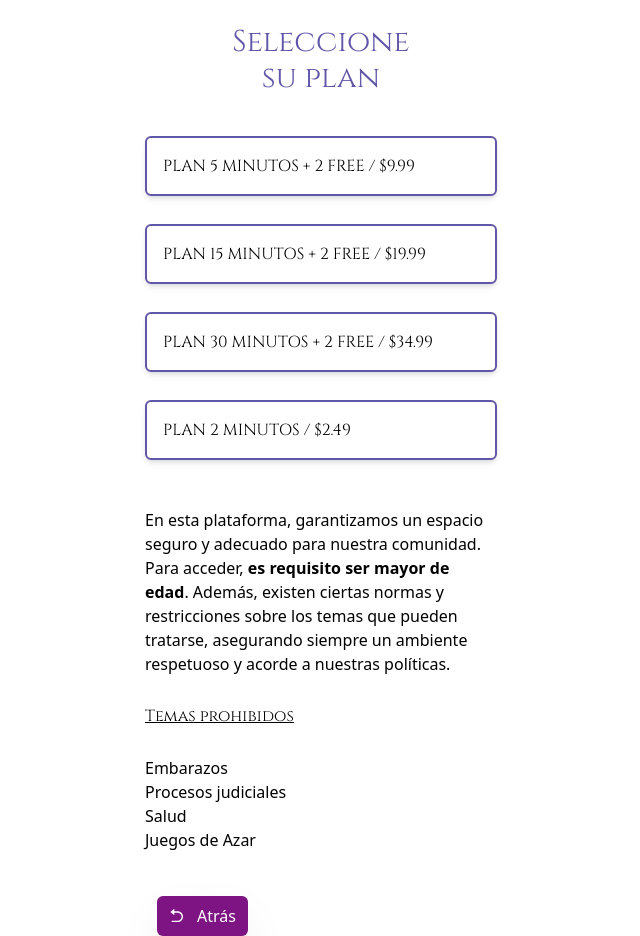
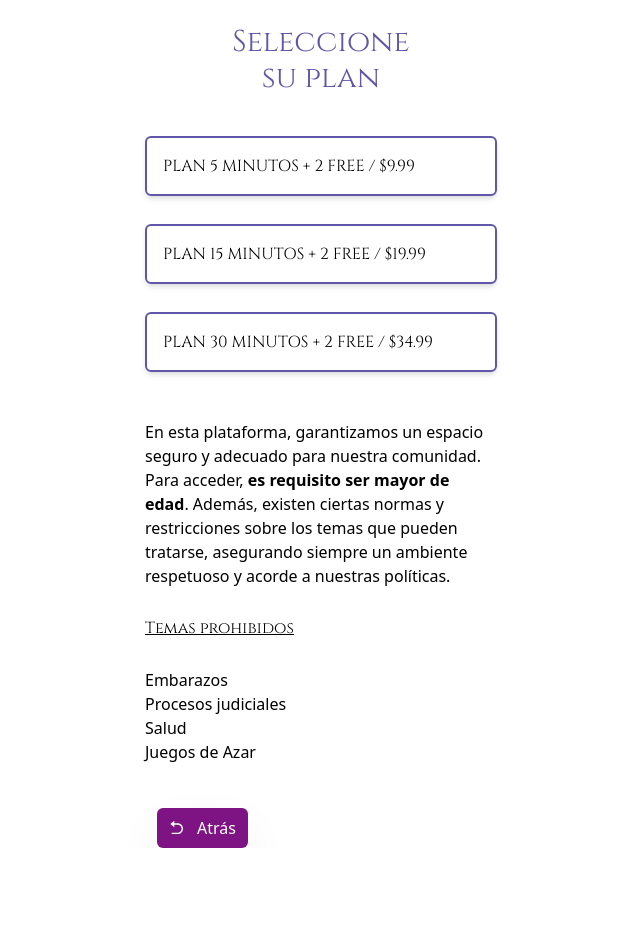
Before and after one commit to Exeq10/SortisFront, a React (Vite) app: page /selectPlan in a window 1280 px wide. Shown: the whole page, without its empty margins (319-959 px from the left). After the commit the page ends 848 px from the top, so only its background shows below. Built offline with nearby package versions, Linux system fonts and the light colour scheme; sample sign-in values are in the browser's storage.

Commit message:
Eliminar el enlace al plan de 2 minutos en el componente PlanSelect y actualizar la URL de la API a localhost para desarrollo.

```diff
--- a/src/pages/User/Plan.jsx
+++ b/src/pages/User/Plan.jsx
@@ -30,7 +30,7 @@ function Plan() {
       amount: 34.99,
       duration: 32 * 60 * 1000,
     },
-    "Plan 2 minutos / $2.49": { amount: 2.49, duration: 2 * 60 * 1000 },
+
   };
 
   useEffect(() => {
--- a/src/pages/User/PlanSelect.jsx
+++ b/src/pages/User/PlanSelect.jsx
@@ -29,12 +29,7 @@ function PlanSelect() {
         >
           Plan 30 minutos + 2 free / $34.99
         </Link>
-        <Link
-  to={`/PlanPaid/${encodeURIComponent("Plan 2 minutos / $2.49")}`}
-  className="border-2 border-accent rounded-md shadow-md font-cinzel px-4 py-4 uppercase hover:bg-gradient-to-r from-accent to-highlight hover:text-white duration-200"
->
-  Plan 2 minutos / $2.49
-</Link>
+
 
         <p className="mt-5">
           En esta plataforma, garantizamos un espacio seguro y adecuado para nuestra comunidad.
--- a/src/utils/API.js
+++ b/src/utils/API.js
@@ -1,4 +1,4 @@
-const Api = "https://sortisbackend.onrender.com/api/";
+const Api = "http://localhost:3000/api/";
 
 /* http://localhost:3000/api/ */
 /* https://sortisbackend.onrender.com/api/ */
```
